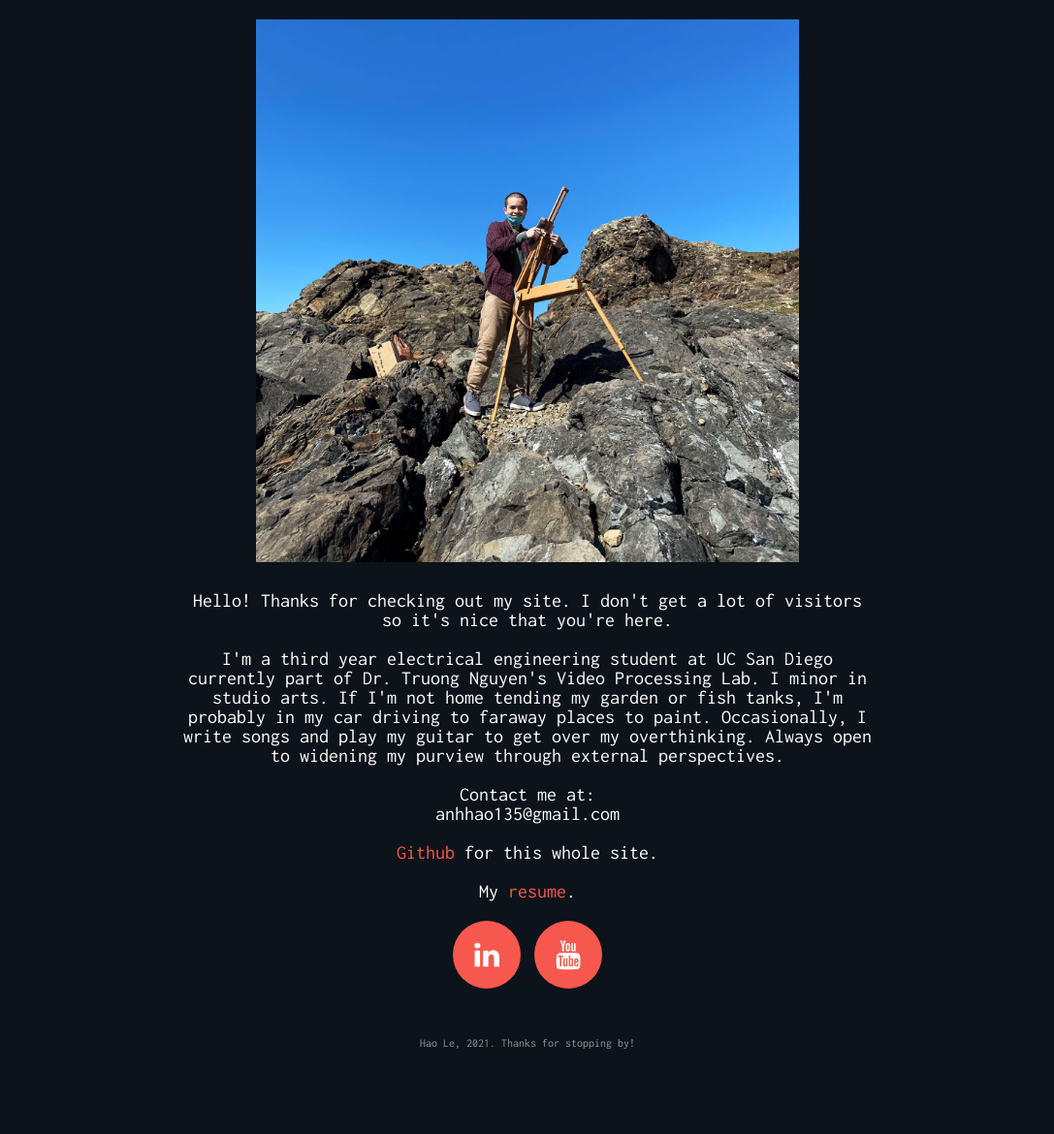
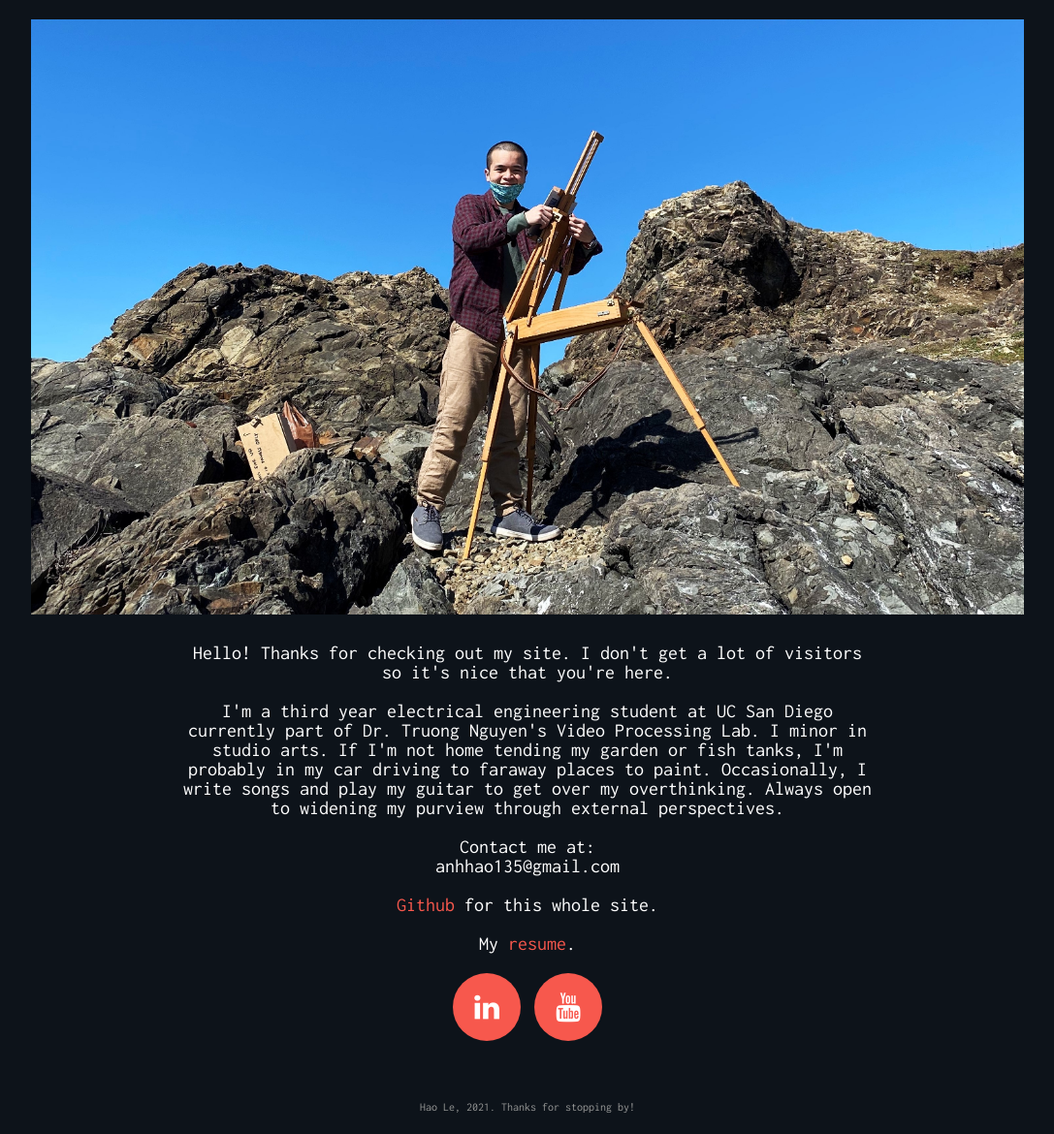
Before and after one commit to anhhao135/website, a PHP site: page /about.php in a window 1280 px wide. Shown: the part 126-1296 px from the top of the page at 97% size, without its empty margins (96-1183 px from the left). Before the commit the page ends 1208 px from the top, so only its background shows below. Run offline with PHP 8.4, Linux system fonts and the light colour scheme.

Commit message:
fixed up stuff

```diff
--- a/about.php
+++ b/about.php
@@ -33,8 +33,8 @@
    }
 
    #avatar{
-     max-width: 80%;
-     max-height: 70vh;
+     max-width: 100%;
+     max-height: 80vh;
    }
 
 
--- a/boilerplate/footer.php
+++ b/boilerplate/footer.php
@@ -1,7 +1,7 @@
 <!DOCTYPE html>
 <html>
 
-<footer>Hao Le, 2021. Thanks for stopping by!</footer>
+<footer style="margin:12px">Hao Le, 2021. Thanks for stopping by!</footer>
 
 
 </html>
--- a/index.php
+++ b/index.php
@@ -41,7 +41,7 @@
 
 <div id = "front_page_image_container">
 
-<img id="front_image" src="art\home-pic.jpg"/>
+<img id="front_image" src="art\emigrate-home-pic.jpg"/>
 
 
 
```
Also changed, not shown: music.php (+6 -2 lines), research.php (+5 -2 lines), art/emigrate-home-pic.jpg (added), img/about-2.jpg.
